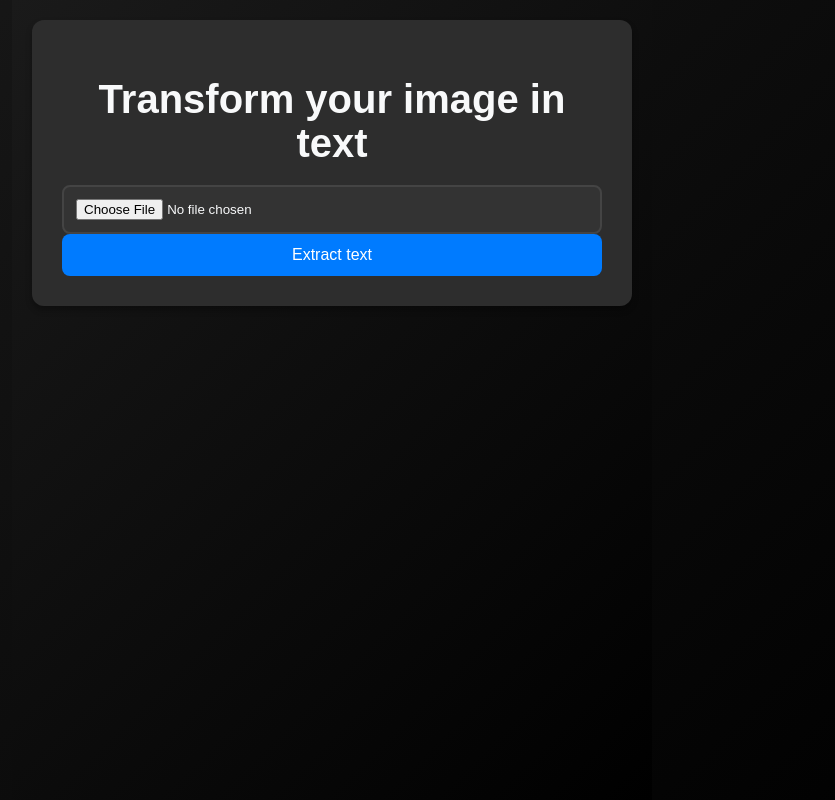
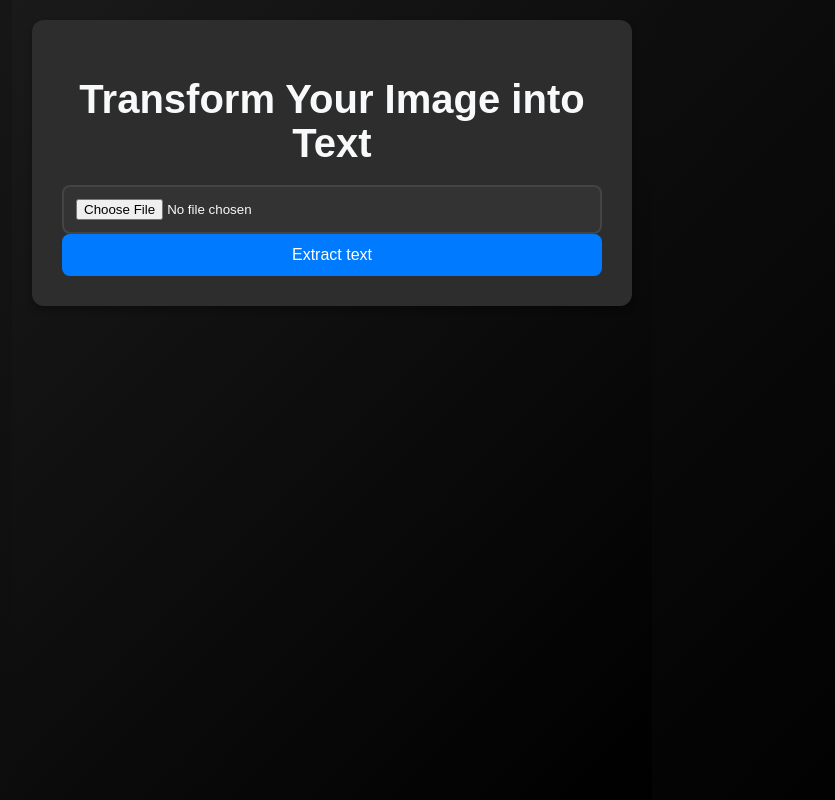
Before and after one commit to HugoNicolau/text-extraction-react, a React (Vite) app: page / in a window 1280 px wide. Shown: the whole page, without its empty margins (308-1143 px from the left). Built offline with nearby package versions, Linux system fonts and the light colour scheme.

Commit message:
fix: update header text for consistency and improved readability

```diff
--- a/src/App.tsx
+++ b/src/App.tsx
@@ -49,7 +49,7 @@ const App: React.FC = () => {
 
   return (
     <div className="container mt-5">
-      <h1 className="text-center mb-4">Transform your image in text</h1>
+      <h1 className="text-center mb-4">Transform Your Image into Text</h1>
       <form onSubmit={handleSubmit} className="mb-4">
         <div className="mb-3">
           <input type="file" accept="image/*" onChange={handleFileChange} className="form-control"/>
```
